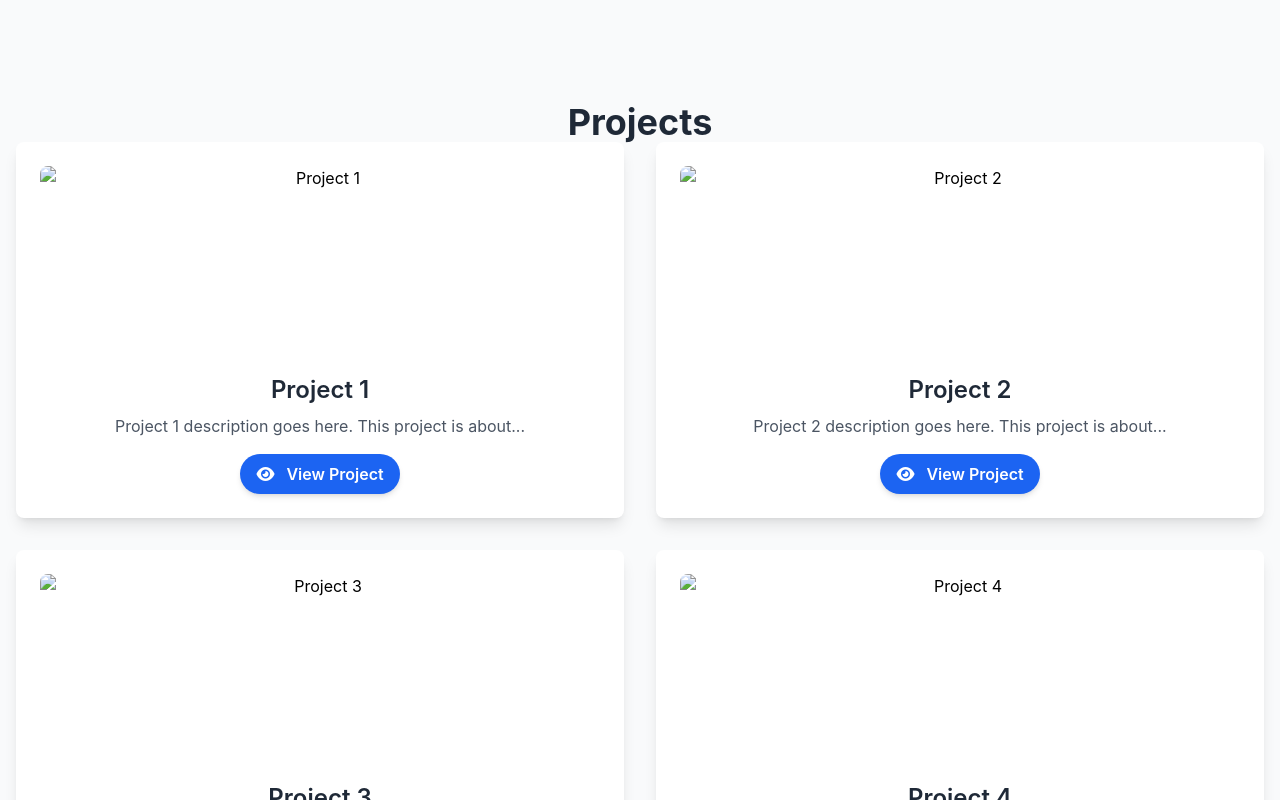
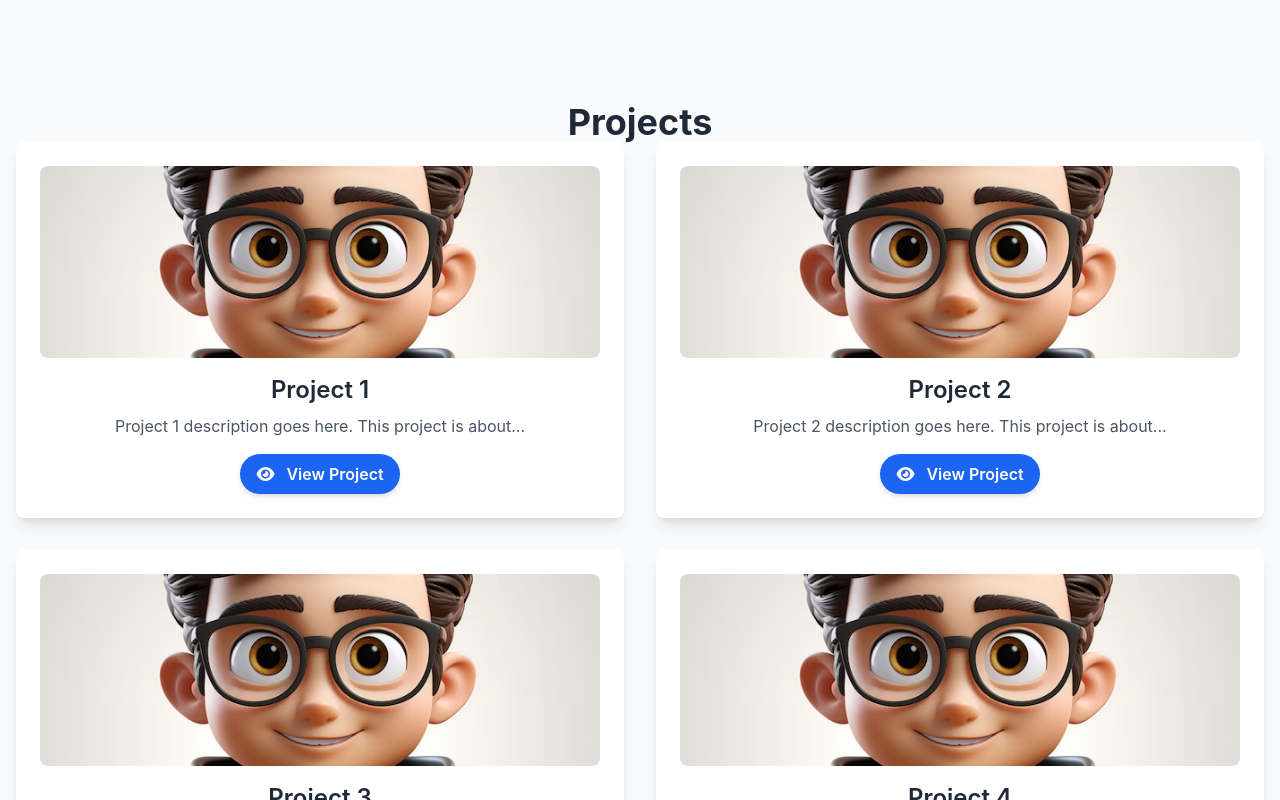
Before and after one commit to RajeshYadav-dev/latest-portfolio, a website: page index.html in a window 1280 px wide. Shown: the part 2000-2800 px from the top of the page. Drawn offline with nearby package versions, Linux system fonts and the light colour scheme; the site is published under a folder, as on GitHub Pages, so addresses that start at the root find nothing.

Commit message:
added correct path for images

```diff
--- a/index.html
+++ b/index.html
@@ -121,7 +121,7 @@
         <!-- Profile Image -->
         <img
           class="object-cover w-full h-72 md:h-full md:w-64 md:rounded-l-2xl"
-          src="/asset/pic.avif"
+          src="./asset/pic.avif"
           alt="Rajesh Yadav"
         />
 
@@ -258,7 +258,7 @@
         <div class="grid gap-8 sm:grid-cols-1 md:grid-cols-2 lg:grid-cols-3 xl:grid-cols-4">
           <!-- Project Card -->
           <div class="bg-white dark:bg-gray-800 rounded-lg shadow-lg overflow-hidden flex flex-col items-center text-center p-6 hover:shadow-xl transition duration-300">
-            <img src="/asset/pic.avif" alt="Project 1" class="w-full h-48 object-cover rounded-lg mb-4">
+            <img src="./asset/pic.avif" alt="Project 1" class="w-full h-48 object-cover rounded-lg mb-4">
             <h3 class="text-2xl font-semibold text-gray-800 dark:text-white mb-2">Project 1</h3>
             <p class="text-gray-600 dark:text-gray-300 mb-4">Project 1 description goes here. This project is about...</p>
             <a href="#" target="_blank">
@@ -271,7 +271,7 @@
           <!-- You can copy and reuse the above block for more projects -->
           <!-- Project 2 -->
           <div class="bg-white dark:bg-gray-800 rounded-lg shadow-lg overflow-hidden flex flex-col items-center text-center p-6 hover:shadow-xl transition duration-300">
-            <img src="/asset/pic.avif" alt="Project 2" class="w-full h-48 object-cover rounded-lg mb-4">
+            <img src="./asset/pic.avif" alt="Project 2" class="w-full h-48 object-cover rounded-lg mb-4">
             <h3 class="text-2xl font-semibold text-gray-800 dark:text-white mb-2">Project 2</h3>
             <p class="text-gray-600 dark:text-gray-300 mb-4">Project 2 description goes here. This project is about...</p>
             <a href="#" target="_blank">
@@ -283,7 +283,7 @@
 
           <!-- Project 3 -->
           <div class="bg-white dark:bg-gray-800 rounded-lg shadow-lg overflow-hidden flex flex-col items-center text-center p-6 hover:shadow-xl transition duration-300">
-            <img src="/asset/pic.avif" alt="Project 3" class="w-full h-48 object-cover rounded-lg mb-4">
+            <img src="./asset/pic.avif" alt="Project 3" class="w-full h-48 object-cover rounded-lg mb-4">
             <h3 class="text-2xl font-semibold text-gray-800 dark:text-white mb-2">Project 3</h3>
             <p class="text-gray-600 dark:text-gray-300 mb-4">Project 3 description goes here. This project is about...</p>
             <a href="#" target="_blank">
@@ -295,7 +295,7 @@
 
           <!-- Project 4 -->
           <div  class="bg-white dark:bg-gray-800 rounded-lg shadow-lg overflow-hidden flex flex-col items-center text-center p-6 hover:shadow-xl transition duration-300">
-            <img src="/asset/pic.avif" alt="Project 4" class="w-full h-48 object-cover rounded-lg mb-4">
+            <img src="./asset/pic.avif" alt="Project 4" class="w-full h-48 object-cover rounded-lg mb-4">
             <h3 class="text-2xl font-semibold text-gray-800 dark:text-white mb-2">Project 4</h3>
             <p class="text-gray-600 dark:text-gray-300 mb-4">Project 4 description goes here. This project is about...</p>
             <a href="#" target="_blank">
```
